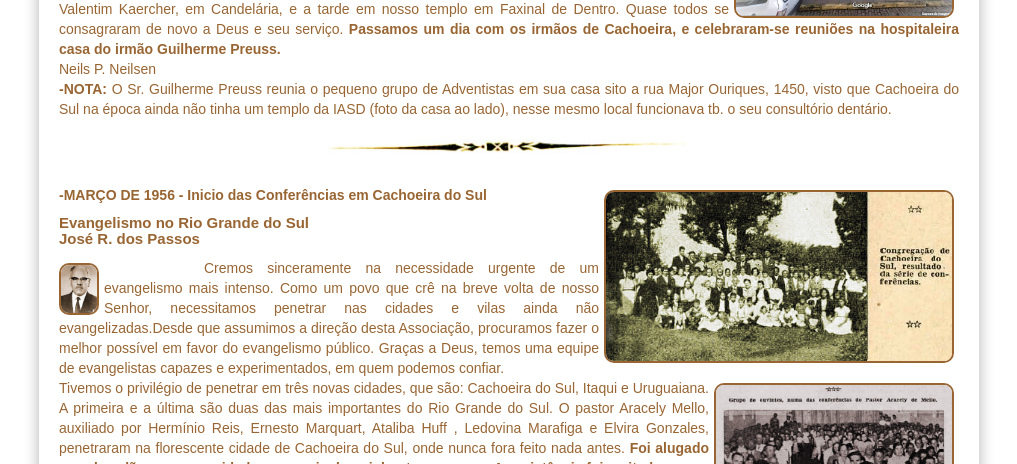
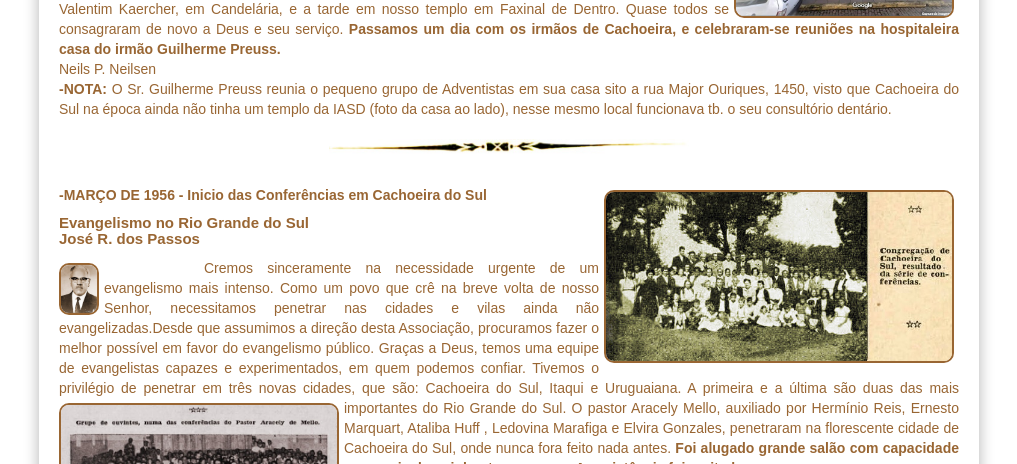
Before and after one commit to claudiovargas1955/claudiovargas1955.github.io, a Jekyll site: the page built from _pages/história-da-iasd-cachoeira.html, in a window 1280 px wide and 900 px high, scrolled down 3689 px, cut to the strip 0-464 px from the top of the window. Shown: the whole strip, without its empty margins (131-1148 px from the left). Built offline with Jekyll 4.4.1, drawn with Linux system fonts in a browser that asks for light colours; some web fonts are replaced.

Commit message:
Update história-da-iasd-cachoeira.html

```diff
--- a/_pages/história-da-iasd-cachoeira.html
+++ b/_pages/história-da-iasd-cachoeira.html
@@ -386,8 +386,9 @@
 <img class="esq5" style="float:left"; src="/images/josé passos.jpg" class="img-responsive" width="40px" title="Pr. José Rodrigues dos Passos *1902/+1987";/>
 <p><p style="text-indent:100px";/>Cremos sinceramente na necessidade urgente de um evangelismo mais intenso. Como um povo que crê na breve volta de nosso Senhor,
 necessitamos penetrar nas cidades e vilas ainda não evangelizadas.Desde que assumimos a direção desta Associação, procuramos fazer o melhor possível em favor do
-evangelismo público. Graças a Deus, temos uma equipe de evangelistas capazes e experimentados, em quem podemos confiar.<img class="dir2" style="float:right"; src="/images/conferencia.jpg" class="img-responsive" width="240px" title="Salão de conferências";/><br>
+evangelismo público. Graças a Deus, temos uma equipe de evangelistas capazes e experimentados, em quem podemos confiar.
 Tivemos o privilégio de penetrar em três novas cidades, que são: Cachoeira do Sul, Itaqui e Uruguaiana. A primeira e a última são duas das mais importantes do Rio
+<img class="esq5" style="float:left"; src="/images/conferencia.jpg" class="img-responsive" width="280px" title="Salão de conferências";/>
 Grande do Sul. O pastor Aracely Mello, auxiliado por Hermínio Reis, Ernesto Marquart, Ataliba Huff , Ledovina Marafiga e Elvira Gonzales, penetraram  na florescente
 cidade de Cachoeira do Sul, onde nunca fora feito nada antes. <b>Foi alugado grande salão com capacidade para mais de quinhentas pessoas. A assistência foi muito boa.</b>
 <p><p style="text-indent:100px";/>Como resultado já foram batizadas 37 pessoas e muitas outras continuam preparando-se para dar esse passo. Necesssitamos construir
@@ -488,7 +489,7 @@
 AVÓS MATERNOS: Clementino Rodrigues Sant’Anna e Marfisa Jacques<br>
 CASAMENTO: casou em 23.04.1930 com João Carlos Xavier *19.10.1901 +11.05.1998, filho de Christovam Fontoura Xavier +02.02.1902 e Ecilda Carlos Xavier *03.07.1879<br>
 
-
+<img class="dir2" style="float:right"; src="/images/conferencia.jpg" class="img-responsive" width="240px" title="Salão de conferências";/><br>
 
 
 <p style="text-align:center;  color:#996633; font-size:30px; font-family: 'Rancho', cursive">"E eis que eu estou convosco todos os dias, até a consumação dos séculos.
```
